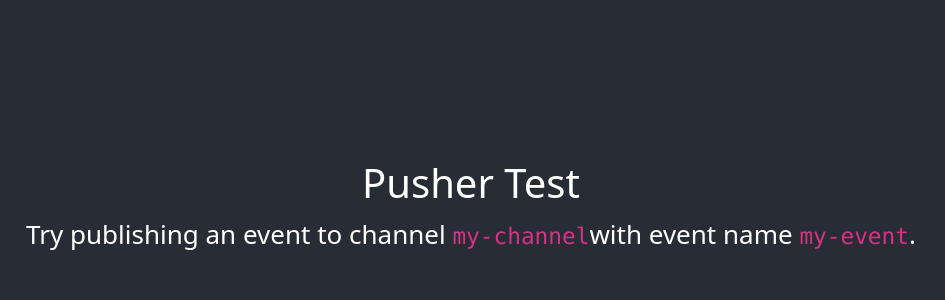
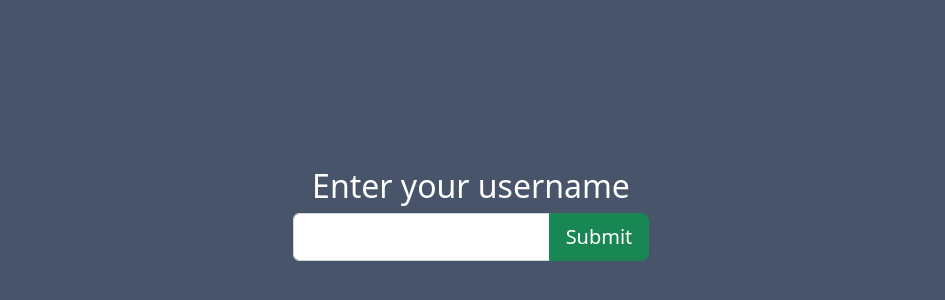
Before and after one commit to Dirgex/MNRTchat, a React (Create React App) app in the folder client/: page / in a window 1280 px wide. Shown: the part 186-486 px from the top of the page, without its empty margins (169-1114 px from the left). Built offline with nearby package versions, Linux system fonts and the light colour scheme; no server answers.

Commit message:
Simple loginpage created

```diff
--- a/client/src/App.css
+++ b/client/src/App.css
@@ -2,19 +2,9 @@
   text-align: center;
 }
 
-.App-logo {
-  height: 40vmin;
-  pointer-events: none;
-}
-
-@media (prefers-reduced-motion: no-preference) {
-  .App-logo {
-    animation: App-logo-spin infinite 20s linear;
-  }
-}
 
 .App-header {
-  background-color: #282c34;
+  background-color: #48546a;
   min-height: 100vh;
   display: flex;
   flex-direction: column;
@@ -23,16 +13,3 @@
   font-size: calc(10px + 2vmin);
   color: white;
 }
-
-.App-link {
-  color: #61dafb;
-}
-
-@keyframes App-logo-spin {
-  from {
-    transform: rotate(0deg);
-  }
-  to {
-    transform: rotate(360deg);
-  }
-}
--- a/client/src/App.js
+++ b/client/src/App.js
@@ -21,11 +21,13 @@
   return (
     <div className="App">
       <header className="App-header">
-        <h1>Pusher Test</h1>
-        <p>
-          Try publishing an event to channel <code>my-channel</code>
-          with event name <code>my-event</code>.
-        </p>
+        <h2>Enter your username</h2>
+        <form action="#">
+        <div className="input-group">
+        <input type="text" className="form-control"></input>
+        <button className="btn btn-lg btn-success">Submit</button>
+        </div>
+        </form>
       </header>
     </div>
   );
```
